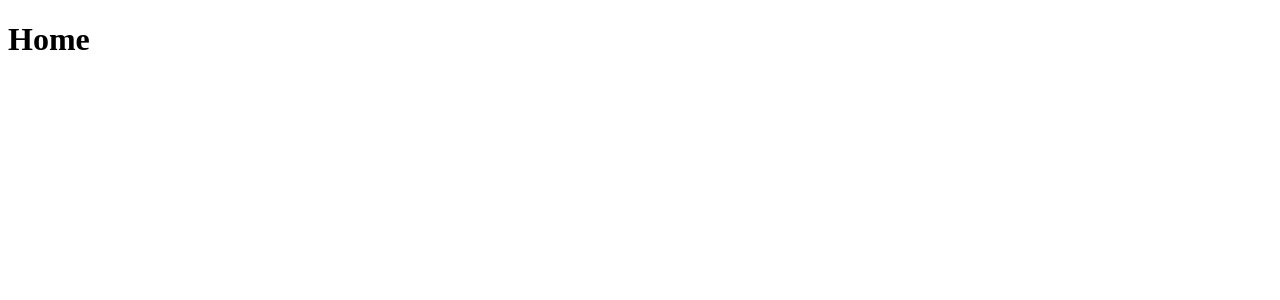
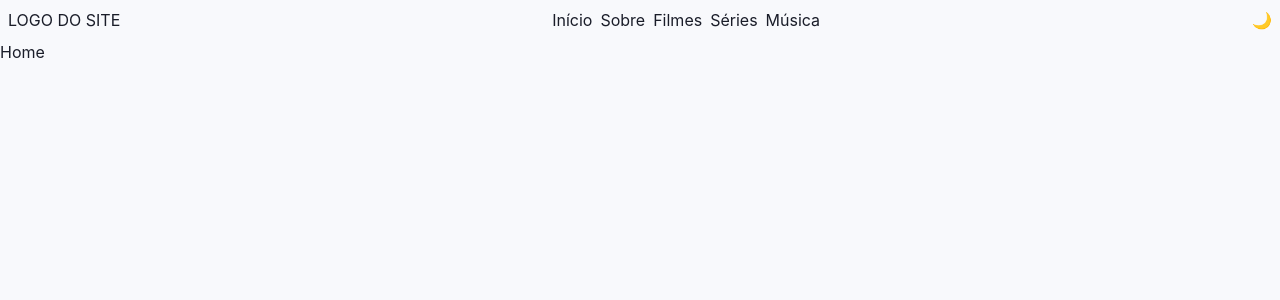
Before and after one commit to filipesilveira-dev/my-little-universe, a React (Vite) app: page / in a window 1280 px wide. Shown: the top 300 px of the page. Built offline with nearby package versions, Linux system fonts and the light colour scheme.

Commit message:
feat: implementação da funcionalidade de troca de tema e estabelecimento das variáveis.

```diff
--- a/src/App.css
+++ /dev/null
@@ -1,5 +0,0 @@
-@import "tailwindcss";
-
-/* :root{
-
-} */
--- /dev/null
+++ b/src/components/Navbar.tsx
@@ -0,0 +1,35 @@
+import { useTheme } from "../hooks/useTheme";
+
+export default function Navbar() {
+  const { theme, toggleTheme } = useTheme();
+  return (
+    <section className="flex flex-row justify-between items-center m-2 ">
+      {/* logo do site */}
+      <div>LOGO DO SITE</div>
+      {/* lista não ordenada com as âncoras */}
+      <ul className="flex flex-row gap-2">
+        <li>
+          <a href="#home">Início</a>
+        </li>
+        <li>
+          <a href="#about">Sobre</a>
+        </li>
+        <li>
+          <a href="#movies">Filmes</a>
+        </li>
+        <li>
+          <a href="#series">Séries</a>
+        </li>
+        <li>
+          <a href="#music">Música</a>
+        </li>
+      </ul>
+      {/* Botões interativos */}
+      <div>
+        <button onClick={toggleTheme} aria-label="Alternar tema">
+          {theme === "light" ? "🌙" : "☀️"}
+        </button>
+      </div>
+    </section>
+  );
+}
--- /dev/null
+++ b/src/hooks/useTheme.tsx
@@ -0,0 +1,26 @@
+// useTheme.ts
+import { useEffect, useState } from "react";
+
+type Theme = "light" | "dark";
+
+function getInitialTheme(): Theme {
+  const saved = localStorage.getItem("theme");
+  if (saved === "light" || saved === "dark") return saved;
+  return window.matchMedia("(prefers-color-scheme: dark)").matches
+    ? "dark"
+    : "light";
+}
+
+export function useTheme() {
+  const [theme, setTheme] = useState<Theme>(getInitialTheme);
+
+  useEffect(() => {
+    document.documentElement.setAttribute("data-theme", theme);
+    localStorage.setItem("theme", theme);
+  }, [theme]);
+
+  const toggleTheme = () =>
+    setTheme((t) => (t === "light" ? "dark" : "light"));
+
+  return { theme, toggleTheme };
+}
--- a/src/index.css
+++ b/src/index.css
@@ -0,0 +1,66 @@
+/* A partir da v4, basta importar o tailwind aqui */
+@import "tailwindcss";
+
+/* tema claro (padrão) */
+:root {
+  --bg: #f8f9fc;
+  --bg-surface: #ffffff;
+  --text: #1a1d29;
+  --text-muted: #5b6075;
+  --border: #e2e5ef;
+  --accent: #6c5ce7;
+
+  /* navbar */
+  --navbar-bg: rgba(255, 255, 255, 0.85);
+  --navbar-text: var(--text);
+
+  /* busca (lupa) */
+  --search-match-bg: #ffe58f;      /* todas as ocorrências */
+  --search-match-text: #1a1d29;
+  --search-active-bg: #ff9f43;     /* ocorrência atual */
+  --search-active-text: #000000;
+
+  color-scheme: light;
+}
+
+/* tema escuro */
+:root[data-theme="dark"] {
+  --bg: #0f111a;
+  --bg-surface: #181b27;
+  --text: #e8eaf2;
+  --text-muted: #9aa0b8;
+  --border: #2a2e40;
+  --accent: #a29bfe;
+
+  --navbar-bg: rgba(24, 27, 39, 0.85);
+  --navbar-text: var(--text);
+
+  --search-match-bg: #6b5b00;
+  --search-match-text: #fff8dc;
+  --search-active-bg: #d9822b;
+  --search-active-text: #ffffff;
+
+  color-scheme: dark;
+}
+
+/* uso */
+body {
+  background: var(--bg);
+  color: var(--text);
+  transition: background 0.2s, color 0.2s;
+}
+
+.navbar {
+  background: var(--navbar-bg);
+  color: var(--navbar-text);
+  border-bottom: 1px solid var(--border);
+}
+
+mark.search-match {
+  background: var(--search-match-bg);
+  color: var(--search-match-text);
+}
+mark.search-match.active {
+  background: var(--search-active-bg);
+  color: var(--search-active-text);
+}
--- a/src/pages/Home.tsx
+++ b/src/pages/Home.tsx
@@ -1,5 +1,10 @@
-export default function Home(){
-    return(
-        <h1>Home</h1>
-    )
+import Navbar from "../components/Navbar";
+
+export default function Home() {
+  return (
+    <section>
+      <Navbar />
+      <h1>Home</h1>
+    </section>
+  );
 }
```
Also changed, not shown: 1 other file (tests, documents, lock files or other folders).
